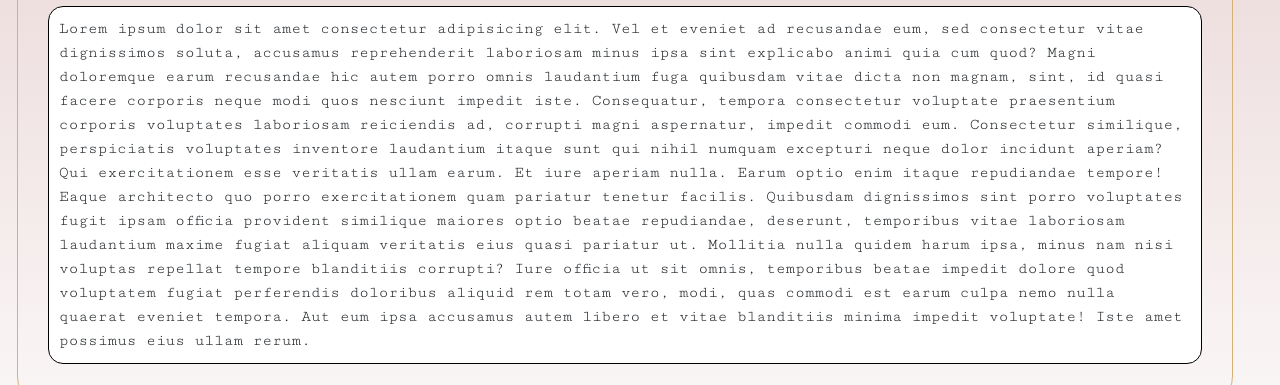
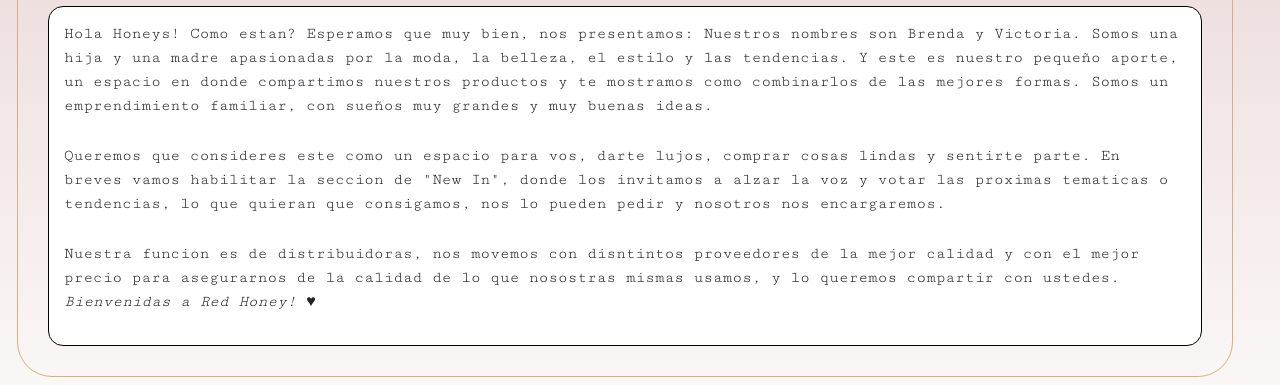
Before and after one commit to AgustinNav/Proyecto-Final-Catalogo, a plain HTML site: page quienes_somos.html in a window 1280 px wide. Shown: the part 285-670 px from the top of the page. Drawn offline with nearby package versions, Linux system fonts and the light colour scheme.

Commit message:
Se actualiza el SEO. Se agregan descripciones y keywords. Reemplazo de texto Lorem en quienes somos. Personalizaciones de estilos en catalogo.

```diff
--- a/css/style.css
+++ b/css/style.css
@@ -161,7 +161,7 @@
     border-radius: 35px; }
     .mainQS .textoQS h1 {
       margin-bottom: 15px; }
-    .mainQS .textoQS p {
+    .mainQS .textoQS .parrafo {
       padding: 10px;
       border: 1px solid black;
       border-radius: 15px;
--- a/quienes_somos.html
+++ b/quienes_somos.html
@@ -5,6 +5,11 @@
     <meta charset="UTF-8">
     <meta http-equiv="X-UA-Compatible" content="IE=edge">
     <meta name="viewport" content="width=device-width, initial-scale=1.0">
+    <meta name="keywords" content="Red Honey, informacion, conocenos, confianza">
+    <meta name="description" content="Nuestra funcion es de distribuidoras, nos movemos con disntintos proveedores
+    de la mejor calidad y con el mejor precio para asegurarnos de la calidad de
+    lo que nosostras mismas usamos, y lo queremos
+    compartir con ustedes.">
     <!-- Font -->
     <link rel="preconnect" href="https://fonts.googleapis.com">
     <link rel="preconnect" href="https://fonts.gstatic.com" crossorigin>
@@ -20,7 +25,7 @@
     <!-- Estilo -->
     <link rel="stylesheet" href="./css/style.css">
 
-    <title>¿Quienes somos?</title>
+    <title>¿Quienes somos? - RedHoney - </title>
 </head>
 
 <body>
@@ -31,14 +36,12 @@
                 <!-- Menu estandar -->
                 <li class="navL__menu__link"><a class="active" href="./quienes_somos.html">Quienes somos</a></li>
                 <li class="navL__menu__link"><a href="./catalogo.html">Catalogo</a></li>
-                <li class="navL__menu__link--logo"><a href="./index.html"><img src="./img/logo.jpg"
-                            alt="logo"></a>
+                <li class="navL__menu__link--logo"><a href="./index.html"><img src="./img/logo.jpg" alt="logo"></a>
                 </li>
                 <li class="navL__menu__link"><a href="./newin.html">NEW IN!</a></li>
                 <li class="navL__menu__link"><a href="./contacto.html">Contacto</a></li>
                 <!-- Menu alternativo -->
-                <li class="navL__menu__link--alt"><a href="./index.html"><i
-                            class="fa-solid fa-house"></i></a></li>
+                <li class="navL__menu__link--alt"><a href="./index.html"><i class="fa-solid fa-house"></i></a></li>
                 <li class="navL__menu__link--alt"><a class="active" href="./quienes_somos.html"><i
                             class="fa-solid fa-circle-question fa-lg"></i></a>
                 </li>
@@ -91,36 +94,35 @@
         </header>
 
         <main class="container-fluid d-flex flex-column align-items-center justify-content-center main">
-            <div class="mainQS row container-fluid d-flex flex-row flex-wrap align-content-center justify-content-center align-items-center">
+            <div
+                class="mainQS row container-fluid d-flex flex-row flex-wrap align-content-center justify-content-center align-items-center">
                 <div class="textoQS col-auto d-flex flex-column flex-wrap animate__animated animate__backInLeft">
-                    <h1>Sobre Nosotros:</h1>
-                    <p>Lorem ipsum dolor sit amet consectetur adipisicing elit. Vel et eveniet ad recusandae eum, sed
-                        consectetur vitae dignissimos soluta, accusamus reprehenderit laboriosam minus ipsa sint
-                        explicabo animi
-                        quia cum quod? Magni doloremque earum recusandae hic autem porro omnis laudantium fuga quibusdam
-                        vitae
-                        dicta non magnam, sint, id quasi facere corporis neque modi quos nesciunt impedit iste.
-                        Consequatur,
-                        tempora consectetur voluptate praesentium corporis voluptates laboriosam reiciendis ad, corrupti
-                        magni
-                        aspernatur, impedit commodi eum. Consectetur similique, perspiciatis voluptates inventore
-                        laudantium
-                        itaque sunt qui nihil numquam excepturi neque dolor incidunt aperiam? Qui exercitationem esse
-                        veritatis
-                        ullam earum. Et iure aperiam nulla. Earum optio enim itaque repudiandae tempore! Eaque
-                        architecto quo
-                        porro exercitationem quam pariatur tenetur facilis. Quibusdam dignissimos sint porro voluptates
-                        fugit
-                        ipsam officia provident similique maiores optio beatae repudiandae, deserunt, temporibus vitae
-                        laboriosam laudantium maxime fugiat aliquam veritatis eius quasi pariatur ut. Mollitia nulla
-                        quidem
-                        harum ipsa, minus nam nisi voluptas repellat tempore blanditiis corrupti? Iure officia ut sit
-                        omnis,
-                        temporibus beatae impedit dolore quod voluptatem fugiat perferendis doloribus aliquid rem totam
-                        vero,
-                        modi, quas commodi est earum culpa nemo nulla quaerat eveniet tempora. Aut eum ipsa accusamus
-                        autem
-                        libero et vitae blanditiis minima impedit voluptate! Iste amet possimus eius ullam rerum.</p>
+                    <h1>Sobre Nosotras:</h1>
+                    <div class="parrafo">
+                        <p>
+                            Hola Honeys! Como estan? Esperamos que muy bien, nos presentamos: Nuestros nombres son
+                            Brenda y Victoria. Somos una hija
+                            y una madre apasionadas por la moda, la belleza, el estilo y las tendencias. Y este es
+                            nuestro
+                            pequeño aporte,
+                            un espacio en donde compartimos nuestros productos y te mostramos como combinarlos de las
+                            mejores formas. Somos
+                            un emprendimiento familiar, con sueños muy grandes y muy buenas ideas.
+                        </p>
+                        <p>
+                            Queremos que consideres este como un espacio para vos, darte lujos, comprar
+                            cosas lindas y sentirte parte. En breves vamos habilitar la seccion de "New In", donde
+                            los invitamos a alzar la voz y votar las proximas tematicas o tendencias,
+                            lo que quieran que consigamos, nos lo pueden
+                            pedir y nosotros nos encargaremos.
+                        </p>
+                        <p>
+                            Nuestra funcion es de distribuidoras, nos movemos con disntintos proveedores
+                            de la mejor calidad y con el mejor precio para asegurarnos de la calidad de
+                            lo que nosostras mismas usamos, y lo queremos
+                            compartir con ustedes. <em>Bienvenidas a Red Honey! ♥</em>
+                        </p>
+                    </div>
                 </div>
                 <div class="fotoQS col-auto container fluid text-align-center animate__animated animate__backInRight">
                     <img src="./img/diseñadores-que-trabajan-y-que-se-inspiran-en-una-reunión-44686640.jpg"
--- a/scss/secciones/_quienes_somos.scss
+++ b/scss/secciones/_quienes_somos.scss
@@ -22,7 +22,7 @@
             margin-bottom: 15px;
         }
 
-        p {
+        .parrafo {
             padding: 10px;
             border: 1px solid black;
             border-radius: 15px;
```
Also changed, not shown: catalogo.html (+13 -11 lines), contacto.html (+4 -2 lines), index.html (+5 -1 lines), newin.html (+3 -1 lines).
